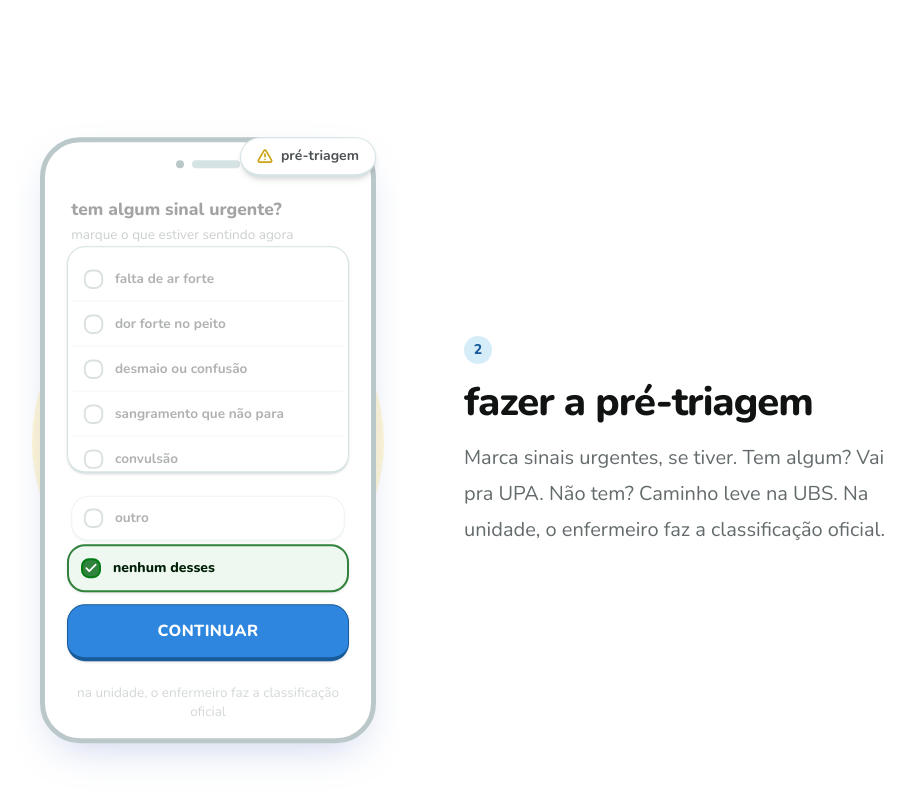
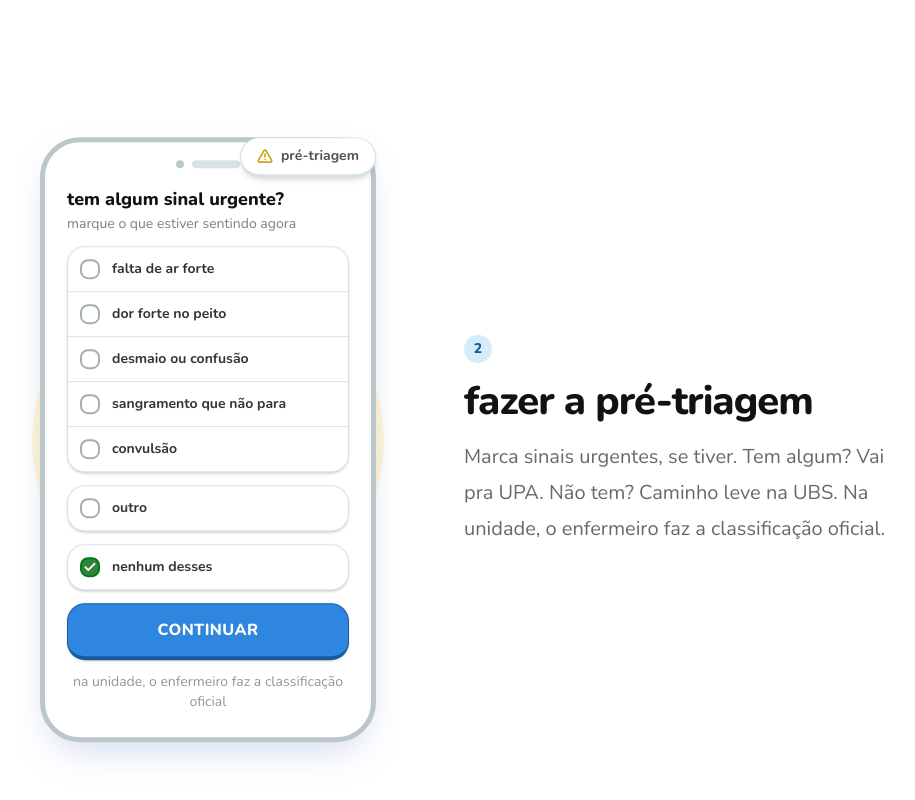
Before and after one commit to ryansldev/fila-saude, a Next.js app in the folder apps/web/: page / in a window 1280 px wide. Shown: the part 1623-2423 px from the top of the page, without its empty margins (112-1027 px from the left). Built offline with nearby package versions, Linux system fonts and the light colour scheme.

Commit message:
fix: fix checkbox motion bug
at checkbox motion part, the layout moves. that is not the expected, so I made a fix.

```diff
--- a/apps/web/components/landing/illustrations/urgency-check-illustration.tsx
+++ b/apps/web/components/landing/illustrations/urgency-check-illustration.tsx
@@ -48,7 +48,7 @@
   reset: {},
   intro: { transition: { staggerChildren: 0.07, delayChildren: 0.06 } },
   select: {},
-  result: { transition: { staggerChildren: 0.08, delayChildren: 0.04 } },
+  result: {},
 };
 
 const popItem = {
@@ -61,8 +61,8 @@
     y: [12, -3, 0],
     transition: { duration: 0.44, ease: easePop },
   },
-  select: { opacity: 0.38, scale: 0.97, transition: { duration: 0.22 } },
-  result: { opacity: 0.38, scale: 0.97 },
+  select: { scale: 1, y: 0, opacity: 1 },
+  result: { scale: 1, y: 0, opacity: 1 },
 };
 
 const listSequence = {
@@ -84,11 +84,7 @@
     y: [12, -3, 0],
     transition: { duration: 0.44, ease: easePop },
   },
-  select: {
-    opacity: 1,
-    scale: [1, 1.05, 1],
-    transition: { duration: 0.38, ease: easePop },
-  },
+  select: { scale: 1, y: 0, opacity: 1 },
   result: { scale: 1, y: 0, opacity: 1 },
 };
 
@@ -136,8 +132,15 @@
       ? "result"
       : phase;
 
-  const isNoneSelected =
+  const isNoneChecked =
     contentPhase === "select" || contentPhase === "result" || contentPhase === "static";
+
+  const checkPhase =
+    contentPhase === "idle" || contentPhase === "intro"
+      ? "intro"
+      : contentPhase === "select"
+        ? "select"
+        : "result";
 
   const levitating = isInView && storyDone && !prefersReducedMotion;
 
@@ -232,31 +235,27 @@
               </motion.div>
 
               <motion.div
-                className={cn(
-                  "flex items-center gap-3 rounded-2xl px-3 py-3 shadow-sm transition-colors duration-200",
-                  isNoneSelected
-                    ? "border-2 border-green-500 bg-green-50"
-                    : "border border-b-2 border-gray-100 bg-white",
-                )}
+                className="flex items-center gap-3 rounded-2xl border border-b-2 border-gray-100 bg-white px-3 py-3 shadow-sm"
                 variants={noneRow}
               >
-                <motion.span
+                <span
                   className={cn(
                     "flex size-5 shrink-0 items-center justify-center rounded-md border-2 transition-colors duration-200",
-                    isNoneSelected
+                    isNoneChecked
                       ? "border-green-600 bg-green-500 text-white"
                       : "border-gray-300 bg-white",
                   )}
-                  variants={checkPop}
                 >
-                  {isNoneSelected ? <Check className="size-3.5" strokeWidth={3} /> : null}
-                </motion.span>
-                <span
-                  className={cn(
-                    "min-w-0 flex-1 text-sm font-bold lowercase",
-                    isNoneSelected ? "font-extrabold text-green-900" : "text-gray-800",
-                  )}
-                >
+                  <motion.span
+                    className="flex items-center justify-center"
+                    initial="intro"
+                    animate={checkPhase}
+                    variants={checkPop}
+                  >
+                    <Check className="size-3.5" strokeWidth={3} />
+                  </motion.span>
+                </span>
+                <span className="min-w-0 flex-1 text-sm font-bold lowercase text-gray-800">
                   nenhum desses
                 </span>
               </motion.div>
```
